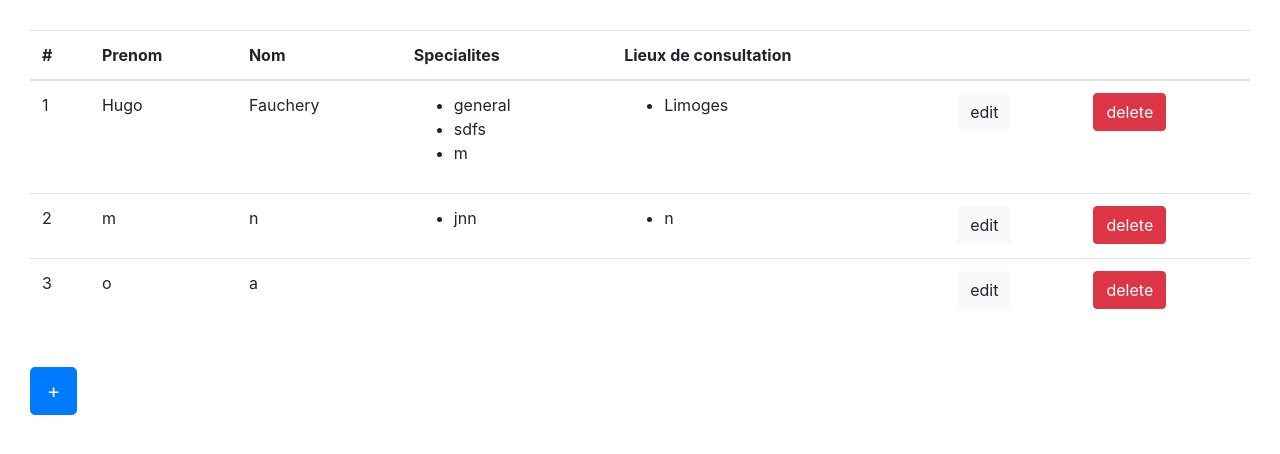
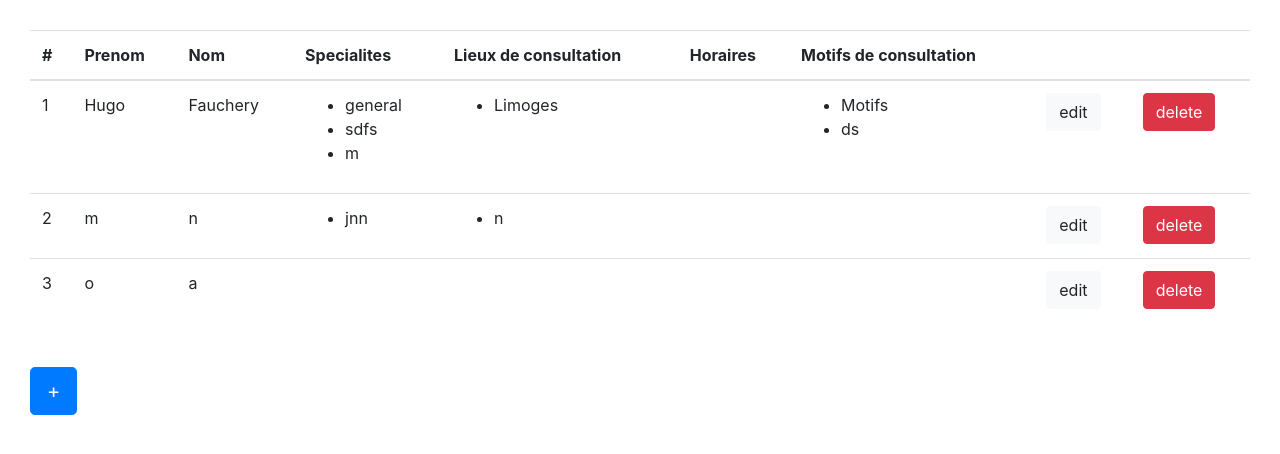
Before and after one commit to Reapy13/tp-angular, an Angular app: page /praticien in a window 1280 px wide. Shown: the top 454 px of the page. Built offline with nearby package versions, Linux system fonts and the light colour scheme; data requests are answered from the project's data file.

Commit message:
Adds the horaires and motifs for praticien.

```diff
--- a/src/app/components/praticien/praticien.component.html
+++ b/src/app/components/praticien/praticien.component.html
@@ -7,6 +7,8 @@
                 <th>Nom</th>
                 <th>Specialites</th>
                 <th>Lieux de consultation</th>
+                <th>Horaires</th>
+                <th>Motifs de consultation</th>
                 <th></th>
                 <th></th>
             </tr>
@@ -24,6 +26,12 @@
                 <td>
                     <ul>
                         <li *ngFor="let location of praticien.consultLocations">{{location}}</li>
+                    </ul>
+                </td>
+                <td>{{praticien.horaires}}</td>
+                <td>
+                    <ul>
+                        <li *ngFor="let motif of praticien.motifs">{{motif}}</li>
                     </ul>
                 </td>
                 <td><button class="btn btn-light" (click)="editPraticien(praticien)">edit</button></td>
@@ -53,6 +61,15 @@
         <input type="text" class="form-control" *ngFor="let location of praticienEdited.consultLocations" [(ngModel)]="praticienEdited.consultLocations[praticienEdited.consultLocations.indexOf(location)]"/>
         <input type="text" class="form-control" [(ngModel)]="locationEdited" />
     </div>
+    <div class="form-group">
+        <label>Horaires :</label>
+        <input type="text" class="form-control" [(ngModel)]="praticienEdited.horaires" />
+    </div>
+    <div class="form-group">
+        <label>Motifs de consultations :</label>
+        <input type="text" class="form-control" *ngFor="let motif of praticienEdited.motifs" [(ngModel)]="praticienEdited.motifs[praticienEdited.motifs.indexOf(motif)]"/>
+        <input type="text" class="form-control" [(ngModel)]="motifEdited" />
+    </div>
     <button type="button" class="btn btn-primary" (click)="launchEdit()">Editer</button>
 </div>
 
--- a/src/app/components/praticien/praticien.component.ts
+++ b/src/app/components/praticien/praticien.component.ts
@@ -14,6 +14,7 @@ export class PraticienComponent implements OnInit {
     praticienEdited: Praticien;
     specialiteEdited: string;
     locationEdited: string;
+    motifEdited: string;
 
     showAdd: boolean = false;
     showEdit: boolean = false;
@@ -40,11 +41,15 @@ export class PraticienComponent implements OnInit {
         this.praticienEdited = new Praticien(praticien.prenom, praticien.nom);
         this.praticienEdited.specialites = new Array<string>();
         this.praticienEdited.consultLocations = new Array<string>();
+        this.praticienEdited.motifs = new Array<string>();
         if (praticien.specialites) {
             praticien.specialites.forEach(value => this.praticienEdited.specialites.push(value));
         }
         if (praticien.consultLocations) {
             praticien.consultLocations.forEach(value => this.praticienEdited.consultLocations.push(value));
+        }
+        if (praticien.motifs) {
+            praticien.motifs.forEach(value => this.praticienEdited.motifs.push(value));
         }
         this.praticienEdited.id = praticien.id;
             this.showEdit = true;
@@ -57,11 +62,15 @@ export class PraticienComponent implements OnInit {
         if (this.locationEdited) {
             this.praticienEdited.consultLocations.push(this.locationEdited);
         }
+        if (this.motifEdited) {
+            this.praticienEdited.motifs.push(this.motifEdited);
+        }
         this.praticienService.updatePraticien(this.praticienEdited);
         this.showEdit = false;
         this.praticienEdited = new Praticien('', '', new Array<string>(), new Array<string>());
         this.specialiteEdited = null;
         this.locationEdited = null;
+        this.motifEdited = null;
     }
 
     deletePraticien(id: number) {
--- a/src/app/model/praticien.ts
+++ b/src/app/model/praticien.ts
@@ -4,6 +4,8 @@ export class Praticien {
     nom: string;
     specialites: Array<string> = new Array<string>();
     consultLocations: Array<string> = new Array<string>();
+    horaires: string;
+    motifs: Array<string> = new Array<string>();
 
     constructor(prenom: string, nom: string, specialites?: Array<string>, consultLocations?: Array<string>) {
         this.prenom = prenom;
--- a/src/db.json
+++ b/src/db.json
@@ -8,6 +8,10 @@
       ],
       "consultLocations": [
         "Limoges"
+      ],
+      "motifs": [
+        "Motifs",
+        "ds"
       ],
       "prenom": "Hugo",
       "nom": "Fauchery",
```
